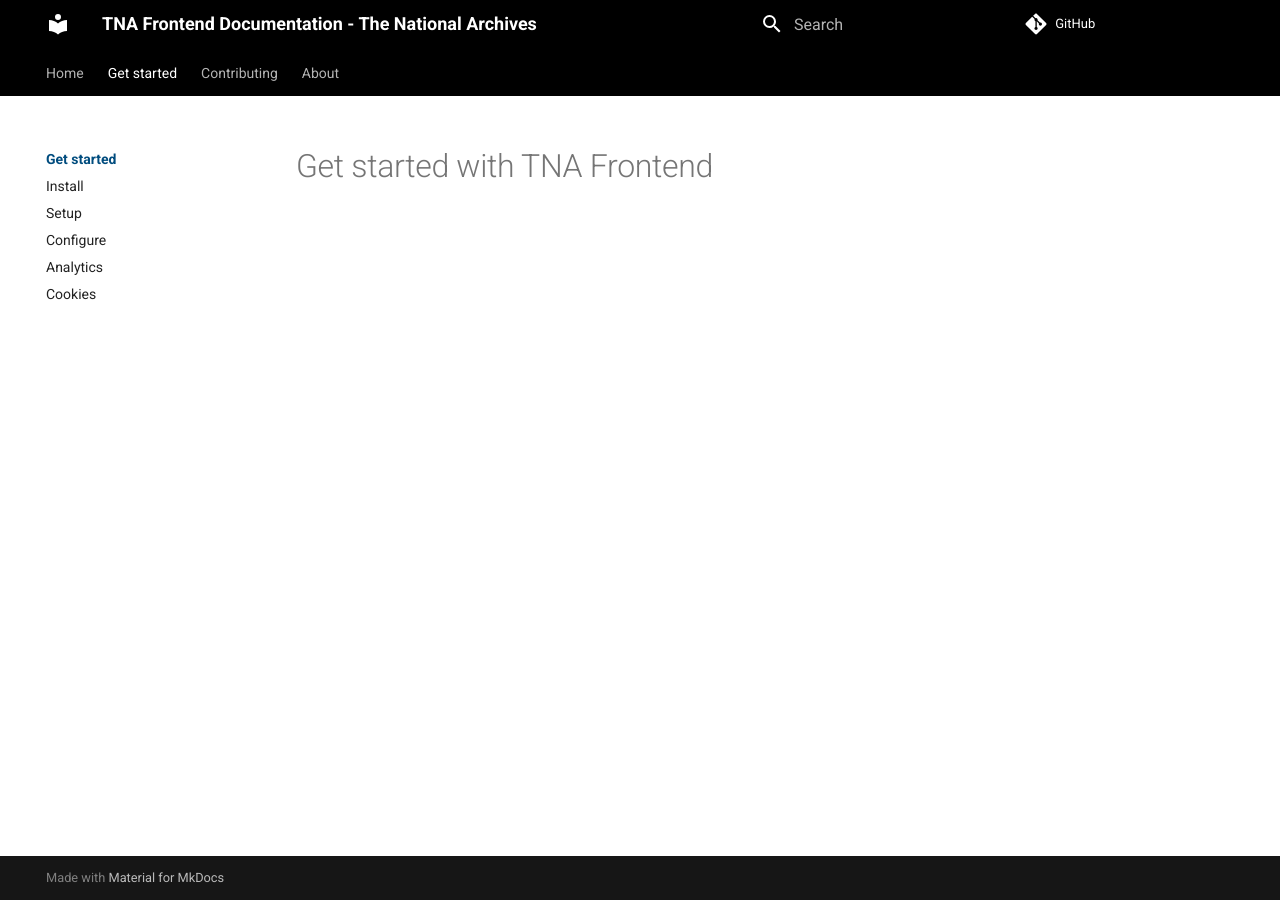
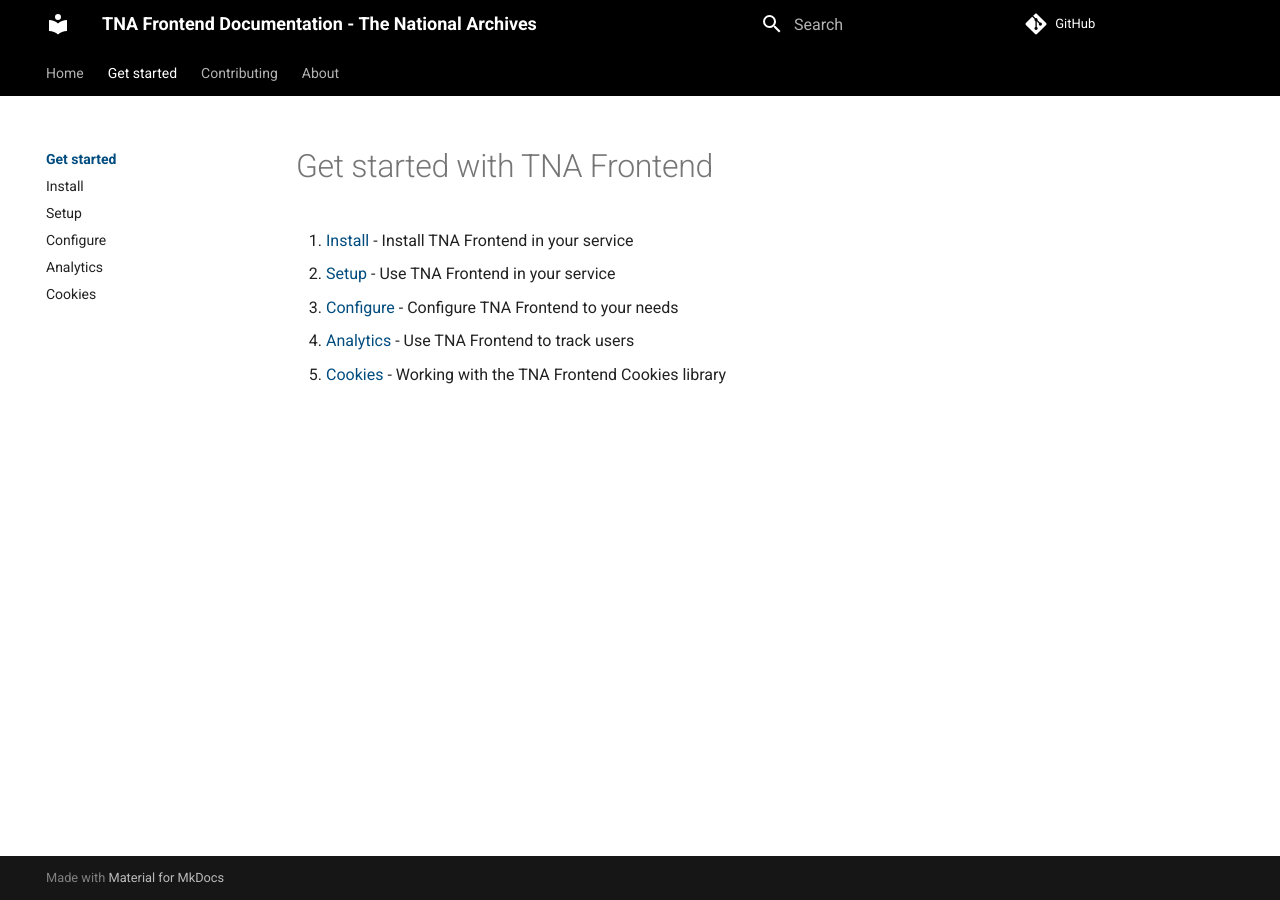
Before and after one commit to nationalarchives/tna-frontend-docs, an MkDocs documentation site: the page built from docs/get-started/index.md, in a window 1280 px wide. Built offline with MkDocs 1.6.1 and Material for MkDocs 9.7.7, drawn with Linux system fonts in a browser that asks for light colours; comment, search, counter and statistics services are not loaded.

Commit message:
Update getting started index

```diff
--- a/docs/get-started/index.md
+++ b/docs/get-started/index.md
@@ -1 +1,7 @@
 # Get started with TNA Frontend
+
+1. [Install](./install.md) - Install TNA Frontend in your service
+1. [Setup](./setup.md) - Use TNA Frontend in your service
+1. [Configure](./configure.md) - Configure TNA Frontend to your needs
+1. [Analytics](./analytics.md) - Use TNA Frontend to track users
+1. [Cookies](./cookies.md) - Working with the TNA Frontend Cookies library
```
